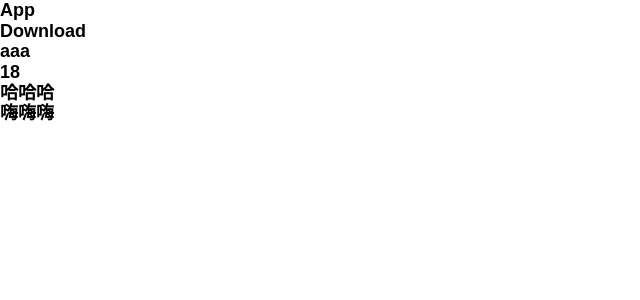
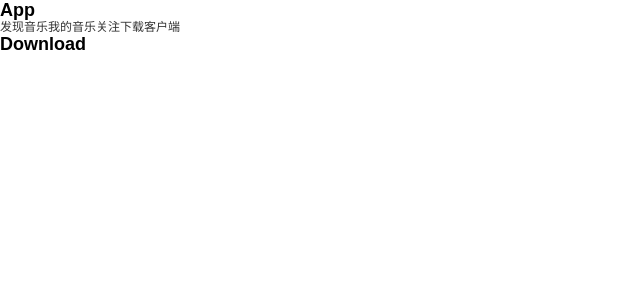
Before and after one commit to pastLivess/react_ts_music163_project, a React (Create React App) app: page /#/Download in a window 1280 px wide. Shown: the top 300 px of the page, without its empty margins (0-640 px from the left). Built offline with nearby package versions, Linux system fonts and the light colour scheme.

Commit message:
路由懒加载

```diff
--- a/src/App.tsx
+++ b/src/App.tsx
@@ -1,16 +1,19 @@
-import React, { memo } from 'react'
-import { useRoutes } from 'react-router-dom'
+import React, { memo, Suspense } from 'react'
+import { Link, useRoutes } from 'react-router-dom'
 import routes from './router'
-import Download from './views/download/Download'
 const App = memo(() => {
   return (
     <div className="app">
       <h2>App</h2>
-      <Download name="aaa" age={18}>
-        <div>哈哈哈</div>
-        <div>嗨嗨嗨</div>
-      </Download>
-      <div className="main">{useRoutes(routes)}</div>
+      <div className="nav">
+        <Link to="/discover">发现音乐</Link>
+        <Link to="/mine">我的音乐</Link>
+        <Link to="/discover">关注</Link>
+        <Link to="/download">下载客户端</Link>
+      </div>
+      <Suspense fallback="">
+        <div className="main">{useRoutes(routes)}</div>
+      </Suspense>
     </div>
   )
 })
--- a/src/router/index.tsx
+++ b/src/router/index.tsx
@@ -1,13 +1,33 @@
 // 每个文件使用到jsx语法都必须引入React 最终会转为createElement
-import React from 'react'
-import Discover from '@/views/discover/Discover'
+import React, { lazy } from 'react'
 // 引入routes的类型用于代码提示
-import { RouteObject } from 'react-router-dom'
+import { Navigate, RouteObject } from 'react-router-dom'
+// import Discover from '@/views/discover/Discover'
+const Discover = lazy(() => import('@/views/discover/Discover'))
+const Mine = lazy(() => import('@/views/mine/Mine'))
+const Focus = lazy(() => import('@/views/focus/Focus'))
+const Download = lazy(() => import('@/views/download/Download'))
 // 配置路由
 const routes: RouteObject[] = [
   {
+    path: '/',
+    element: <Navigate to="/Download" />
+  },
+  {
     path: '/discover',
     element: <Discover />
+  },
+  {
+    path: '/mine',
+    element: <Mine />
+  },
+  {
+    path: '/focus',
+    element: <Focus />
+  },
+  {
+    path: '/download',
+    element: <Download />
   }
 ]
 export default routes
--- a/src/views/discover/Discover.tsx
+++ b/src/views/discover/Discover.tsx
@@ -1,7 +1,16 @@
 import React, { memo } from 'react'
+import type { ReactNode, FC } from 'react'
+interface IProps {
+  children?: ReactNode
+}
 
-const Discover = memo(() => {
-  return <div className="discover">Discover</div>
+const Discover: FC<IProps> = memo((props: IProps) => {
+  return (
+    <div>
+      <h2>Discover</h2>
+    </div>
+  )
 })
+
 Discover.displayName = 'Discover'
 export default Discover
--- a/src/views/download/Download.tsx
+++ b/src/views/download/Download.tsx
@@ -1,18 +1,13 @@
 import React, { memo } from 'react'
-import type { ReactNode } from 'react'
+import type { ReactNode, FC } from 'react'
 interface IProps {
-  name: string
-  age: number
   children?: ReactNode
 }
 
-const Download: React.FC<IProps> = memo(({ name, age, children }: IProps) => {
+const Download: FC<IProps> = memo((props: IProps) => {
   return (
     <div>
       <h2>Download</h2>
-      <h2>{name}</h2>
-      <h2>{age}</h2>
-      <h2>{children}</h2>
     </div>
   )
 })
--- a/src/views/focus/Focus.tsx
+++ b/src/views/focus/Focus.tsx
@@ -1,7 +1,16 @@
 import React, { memo } from 'react'
+import type { ReactNode, FC } from 'react'
+interface IProps {
+  children?: ReactNode
+}
 
-const Focus = memo(() => {
-  return <div>Focus</div>
+const Focus: FC<IProps> = memo((props: IProps) => {
+  return (
+    <div>
+      <h2>Focus</h2>
+    </div>
+  )
 })
+
 Focus.displayName = 'Focus'
 export default Focus
--- a/src/views/mine/Mine.tsx
+++ b/src/views/mine/Mine.tsx
@@ -1,7 +1,16 @@
 import React, { memo } from 'react'
+import type { ReactNode, FC } from 'react'
+interface IProps {
+  children?: ReactNode
+}
 
-const Mine = memo(() => {
-  return <div>Mine</div>
+const Mine: FC<IProps> = memo((props: IProps) => {
+  return (
+    <div>
+      <h2>Mine</h2>
+    </div>
+  )
 })
+
 Mine.displayName = 'Mine'
 export default Mine
```
